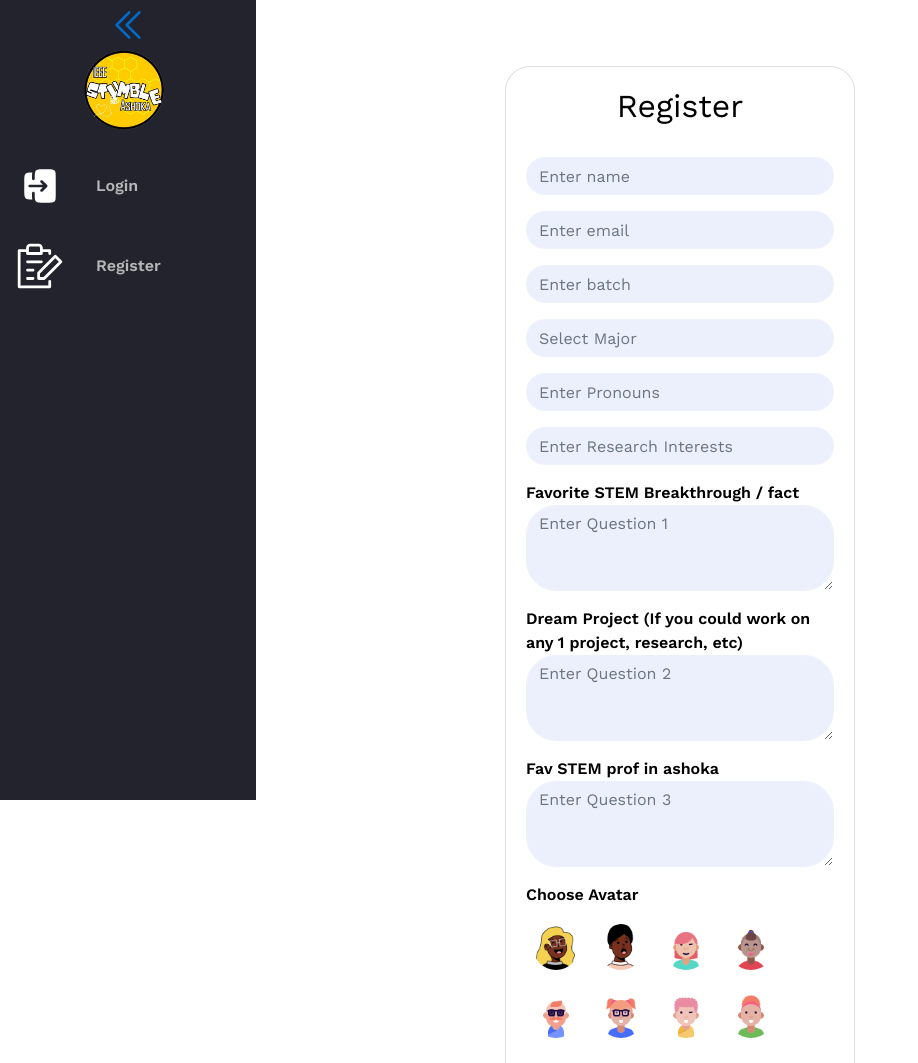
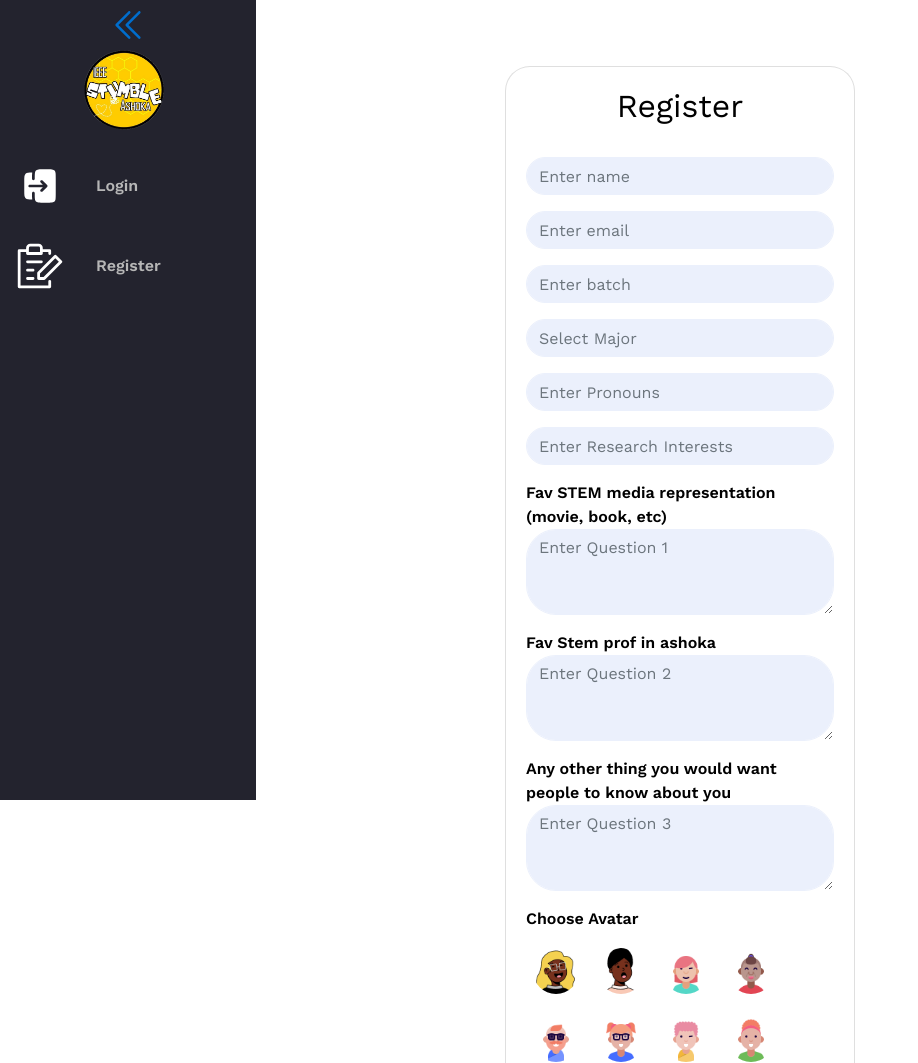
Before and after one commit to bhumikamittal7/StumbleAshoka, a Django app: page /register/ in a window 1280 px wide. Shown: the top 1063 px of the page, without its empty margins (0-918 px from the left). Run offline with Django 4.2, Linux system fonts and the light colour scheme; some libraries are stand-ins or nearby versions.

Commit message:
Updated Questions 2

```diff
--- a/Bumble4Stem/templates/editProfile.html
+++ b/Bumble4Stem/templates/editProfile.html
@@ -203,17 +203,17 @@
                         <input class="form-control" placeholder="Enter Research Interests" value="{{ fuser.research_interests }}" type="text" name="research_interests" required id="id_research_interests">
                     </div>
                     <div class="form-group">
-                        <div>Favorite STEM Breakthrough / fact</div>
+                        <div>Fav STEM media representation (movie, book, etc)</div>
                         <textarea class="form-control" maxlength="100" placeholder="Enter Question 1" id="id_Q1" name="Q1" cols="30" rows="3" required>{{ Q1 }}</textarea>
                     </div>
 
                     <div class="form-group">
-                        <div>Dream Project (If you could work on any 1 project, research, etc)</div>
+                        <div>Fav Stem prof in ashoka</div>
                         <textarea class="form-control" maxlength="100" placeholder="Enter Question 2" id="id_Q2" name="Q2" cols="30" rows="3" required>{{ Q2 }}</textarea>
                     </div>
 
                     <div class="form-group">
-                        <div>Fav STEM prof in ashoka</div>
+                        <div>Any other thing you would want people to know about you</div>
                         <textarea class="form-control" maxlength="100" placeholder="Enter Question 3" id="id_Q3" name="Q3" cols="30" rows="3" required>{{ Q3 }}</textarea>
                     </div>
 
--- a/Bumble4Stem/templates/register.html
+++ b/Bumble4Stem/templates/register.html
@@ -175,17 +175,17 @@
                         <input class="form-control" placeholder="Enter Research Interests" value="{{ research_interests }}" type="text" name="research_interests" required id="id_research_interests">
                     </div>
                     <div class="form-group">
-                        <div>Favorite STEM Breakthrough / fact</div>
+                        <div>Fav STEM media representation (movie, book, etc)</div>
                         <textarea class="form-control" maxlength="100" placeholder="Enter Question 1" id="id_Q1" name="Q1" cols="30" rows="3" required>{{Q1}}</textarea>
                     </div>
 
                     <div class="form-group">
-                        <div>Dream Project (If you could work on any 1 project, research, etc)</div>
+                        <div>Fav Stem prof in ashoka</div>
                         <textarea class="form-control" maxlength="100" placeholder="Enter Question 2" id="id_Q2" name="Q2" cols="30" rows="3" required>{{Q2}}</textarea>
                     </div>
 
                     <div class="form-group">
-                        <div>Fav STEM prof in ashoka</div>
+                        <div>Any other thing you would want people to know about you</div>
                         <textarea class="form-control" maxlength="100" placeholder="Enter Question 3" id="id_Q3" name="Q3" cols="30" rows="3" required>{{Q3}}</textarea>
                     </div>
 
@@ -264,17 +264,17 @@
                         <input class="form-control" placeholder="Enter Research Interests" type="text" name="research_interests" required id="id_research_interests">
                     </div>
                     <div class="form-group">
-                        <div>Favorite STEM Breakthrough / fact</div>
+                        <div>Fav STEM media representation (movie, book, etc)</div>
                         <textarea class="form-control" maxlength="100" placeholder="Enter Question 1" id="id_Q1" name="Q1" cols="30" rows="3" required></textarea>
                     </div>
 
                     <div class="form-group">
-                        <div>Dream Project (If you could work on any 1 project, research, etc)</div>
+                        <div>Fav Stem prof in ashoka</div>
                         <textarea class="form-control" maxlength="100" placeholder="Enter Question 2" id="id_Q2" name="Q2" cols="30" rows="3" required></textarea>
                     </div>
 
                     <div class="form-group">
-                        <div>Fav STEM prof in ashoka</div>
+                        <div>Any other thing you would want people to know about you</div>
                         <textarea class="form-control" maxlength="100" placeholder="Enter Question 3" id="id_Q3" name="Q3" cols="30" rows="3" required></textarea>
                     </div>
 
```
